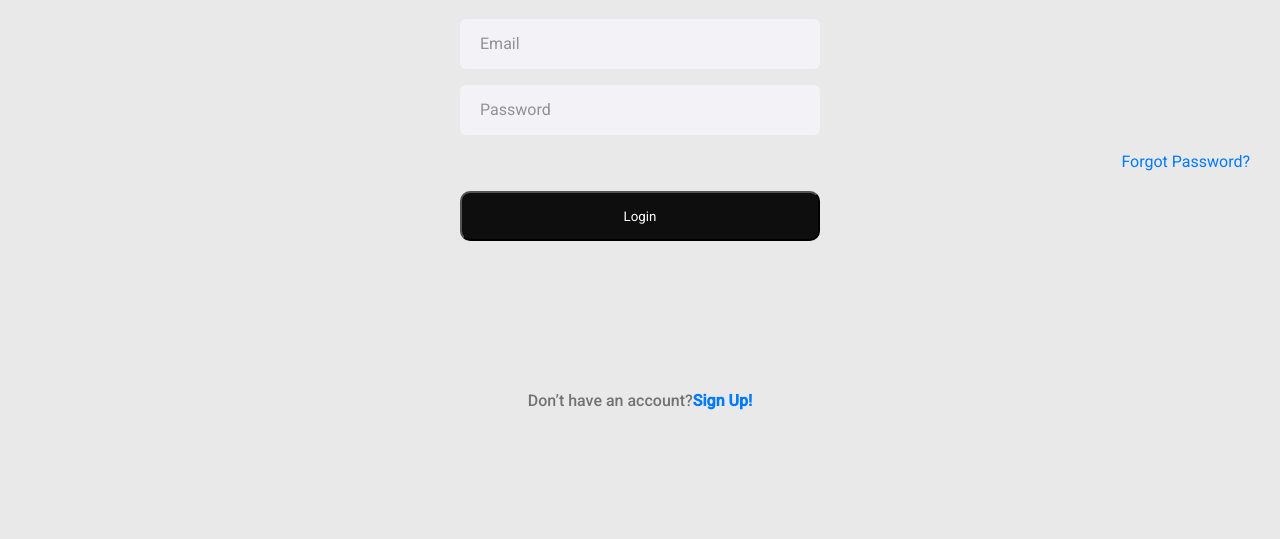
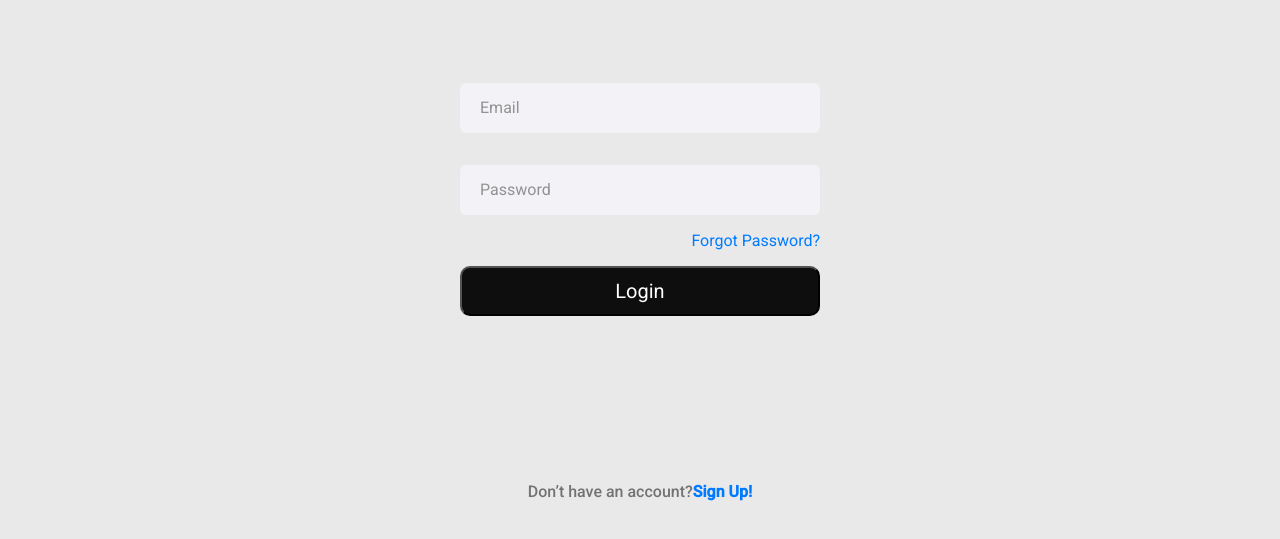
Before and after one commit to grauppdev/login.interface, a plain HTML site: page index.html in a window 1280 px wide. Shown: the part 253-792 px from the top of the page. Drawn offline with Linux system fonts and the light colour scheme.

Commit message:
Change CSS, align elements

```diff
--- a/index.html
+++ b/index.html
@@ -15,18 +15,23 @@
 </head>
 
 <body>
+    <div class="container">
     <h1>Login</h1>
     <h2>Enter your email address and password to access your account</h2>
 
+
         <input placeholder="Email" type="email" name="email">
         <input placeholder="Password" type="password" name="password">
-
+        <div class="container-son">
             <p class="link-forgot">Forgot Password?</p>
+        </div>
 
 
     <button type="submit">Login</button>
 
+
     <p class="sign-up">Don’t have an account?<strong>Sign Up!</strong> </p>
+</div>
 </body>
 
 </html>
--- a/style.css
+++ b/style.css
@@ -6,6 +6,15 @@
 font-family: 'Nunito', sans-serif;
 font-family: 'Roboto', sans-serif;
 background-color: #e9e9e9;
+}
+
+.container {
+    width: 360px;
+    display: flex;
+    flex-direction: column;
+    position: relative;
+    justify-content: center;
+    margin: auto;
 }
 
 h1 {
@@ -36,16 +45,18 @@ input {
 
 }
 
-.link-forgot{
-text-align: right;
-color: #007AFF;
-margin-right: 30px;
-margin-top: 17px;
-margin-bottom: 20px;
+
+.container-son {
+    text-align: right;
+    position: relative;
+    color: #007AFF;
+
+}
 
 
 
-}
+
+
 
 input::placeholder {
 
@@ -62,6 +73,7 @@ button {
     height: 50px;
     margin: 16px auto;
     display: block;
+    font-size: 20px;
 
 }
 
```
Lines whose indentation alone changed are shown as unchanged.
